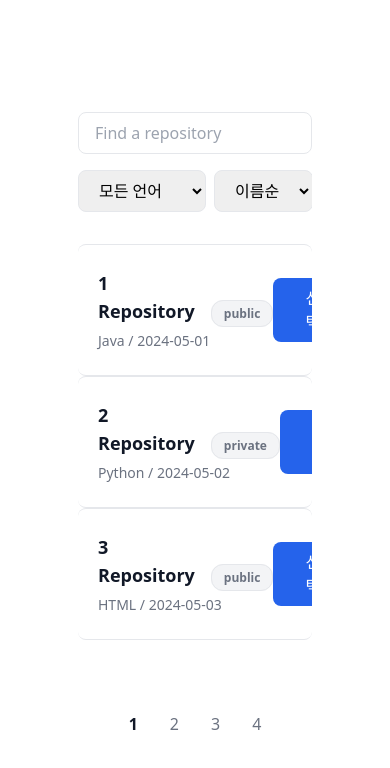
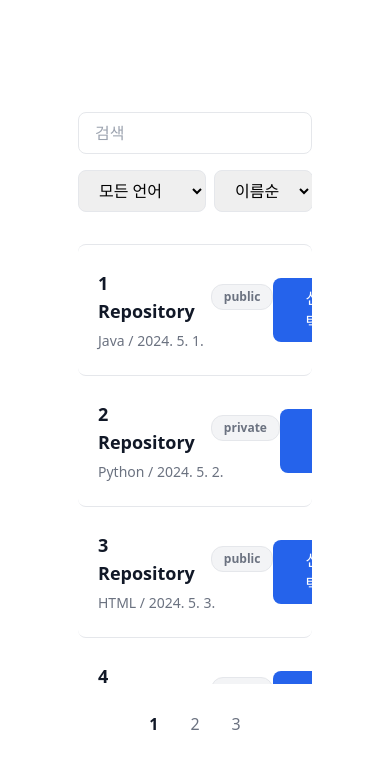
Before and after one commit to roketbangjeongsik/final_project_front, a React (Vite) app: page / in a window 390 px wide. Shown: the top 768 px of the page. Built offline with nearby package versions, Linux system fonts and the light colour scheme.

Commit message:
[refactor] RepositoryList를 GenericItemList 기반으로 리팩토링
- 기존 RepositoryCard, FilterBar를 제거하고 GenericItemList기반 구조로 리팩토링
- UI/로직 분리 및 재사용성 개선

```diff
--- a/src/components/repo/FilterBar.tsx
+++ /dev/null
@@ -1,61 +0,0 @@
-type Props = {
-  search: string;
-  setSearch: (v: string) => void;
-  language: string;
-  setLanguage: (v: string) => void;
-  sort: string;
-  setSort: (v: string) => void;
-  languages: string[];
-};
-
-export const FilterBar = ({
-  search,
-  setSearch,
-  language,
-  setLanguage,
-  sort,
-  setSort,
-  languages,
-}: Props) => {
-  const sorts = [
-    { label: '이름순', value: 'Name' },
-    { label: '최신순', value: 'updated_at' },
-  ];
-
-  return (
-    <div className="flex flex-wrap items-center justify-between my-8 gap-4">
-      <input
-        type="text"
-        value={search}
-        onChange={e => setSearch(e.target.value)}
-        placeholder="Find a repository"
-        className="border border-border rounded-lg focus:border-primary focus:outline-none px-4 py-2 w-full sm:w-1/3"
-      />
-      <div className="flex gap-2">
-        <select
-          value={language}
-          onChange={e => setLanguage(e.target.value)}
-          className="border border-border focus:border-primary focus:outline-none rounded-lg px-4 py-2"
-        >
-          <option value="All">모든 언어</option>
-          {languages.map(lang => (
-            <option key={lang} value={lang}>
-              {lang}
-            </option>
-          ))}
-        </select>
-        <select
-          value={sort}
-          onChange={e => setSort(e.target.value)}
-          className="border border-border focus:border-primary focus:outline-none rounded-lg px-4 py-2"
-        >
-          {sorts.map(s => (
-            <option key={s.value} value={s.value}>
-              {s.label === 'updated_at' ? 'Updated' : s.label}
-            </option>
-          ))}
-        </select>
-      </div>
-    </div>
-  );
-};
--- a/src/components/repo/Pagination.tsx
+++ /dev/null
@@ -1,21 +0,0 @@
-type Props = {
-  totalPages: number;
-  currentPage: number;
-  onPageChange: (page: number) => void;
-};
-
-export const Pagination = ({ totalPages, currentPage, onPageChange }: Props) => (
-  <div className="flex justify-center p-6 space-x-2">
-    {Array.from({ length: totalPages }, (_, i) => i + 1).map(page => (
-      <button
-        key={page}
-        onClick={() => onPageChange(page)}
-        className={`px-3 py-1 rounded ${
-          page === currentPage ? 'font-bold text-text-default' : 'text-text-description'
-        }`}
-      >
-        {page}
-      </button>
-    ))}
-  </div>
-);
--- a/src/components/repo/RepositoryCard.tsx
+++ /dev/null
@@ -1,24 +0,0 @@
-import type { Repository } from '../../types/repository';
-
-type Props = {
-  repo: Repository;
-};
-
-export const RepositoryCard = ({ repo }: Props) => (
-  <div className="flex justify-between items-center px-5 py-6 rounded-lg bg-white border-b border-border first:border-t">
-    <div className="flex flex-col gap-1.5">
-      <h2 className="text-lg font-semibold text-text-default">
-        {repo.name}
-        <span className="text-xs ml-4 px-3 py-1 border rounded-xl bg-surface text-text-description">
-          {repo.visibility}
-        </span>
-      </h2>
-      <p className="text-sm text-text-description">
-        {repo.language} / {repo.updated_at}
-      </p>
-    </div>
-    <button className="bg-primary text-white px-8 py-2 rounded-lg hover:bg-primary-hover transition">
-      선택
-    </button>
-  </div>
-);
--- a/src/components/repo/RepositoryList.tsx
+++ b/src/components/repo/RepositoryList.tsx
@@ -1,90 +1,54 @@
-import { useEffect, useRef, useState } from 'react';
 import type { Repository } from '../../types/repository';
-import { FilterBar } from './FilterBar';
-import { RepositoryCard } from './RepositoryCard';
-import { Pagination } from './Pagination';
+import { GenericItemList } from '../common/GenericItemList';
+import { useState } from 'react';
 
-type Props = { repositories: Repository[] };
+type Props = {
+  repositories: Repository[];
+};
 
 export const RepositoryList = ({ repositories }: Props) => {
-  const [search, setSearch] = useState('');
   const [language, setLanguage] = useState('All');
-  const [sort, setSort] = useState('Name');
-  const [currentPage, setCurrentPage] = useState(1);
-  const [cardsPerPage, setCardsPerPage] = useState(1);
 
-  const containerRef = useRef<HTMLDivElement>(null);
-  const filterRef = useRef<HTMLDivElement>(null);
-  const paginationRef = useRef<HTMLDivElement>(null);
-  const cardRef = useRef<HTMLDivElement>(null);
-
-  // 필터/정렬
   const langs = Array.from(new Set(repositories.map(repo => repo.language).filter(Boolean))).sort();
-  const filtered = repositories
-    .filter(repo => repo.name.toLowerCase().includes(search.toLowerCase()))
-    .filter(repo => (language === 'All' ? true : repo.language === language))
-    .sort((a, b) =>
-      sort === 'Name'
-        ? a.name.localeCompare(b.name, undefined, { numeric: true, sensitivity: 'base' })
-        : new Date(b.updated_at).getTime() - new Date(a.updated_at).getTime()
-    );
-
-  // 카드 개수 계산
-  useEffect(() => {
-    const update = () => {
-      if (!containerRef.current || !filterRef.current || !paginationRef.current || !cardRef.current)
-        return;
-
-      const containerH = containerRef.current.clientHeight;
-      const filterH = filterRef.current.getBoundingClientRect().height;
-      const paginationH = paginationRef.current.getBoundingClientRect().height;
-      const cardH = cardRef.current.getBoundingClientRect().height;
-      const availH = containerH - filterH - paginationH;
-      const count = Math.max(Math.floor(availH / cardH), 1);
-
-      setCardsPerPage(count);
-      setCurrentPage(1);
-    };
-
-    update();
-    window.addEventListener('resize', update);
-    return () => window.removeEventListener('resize', update);
-  }, [search, language, sort, repositories]);
-
-  // 페이지네이션
-  const totalPages = Math.ceil(filtered.length / cardsPerPage);
-  const startIndex = (currentPage - 1) * cardsPerPage;
-  const pageItems = filtered.slice(startIndex, startIndex + cardsPerPage);
 
   return (
-    <div ref={containerRef} className="flex flex-col h-full overflow-hidden">
-      <div ref={filterRef}>
-        <FilterBar
-          search={search}
-          setSearch={setSearch}
-          language={language}
-          setLanguage={setLanguage}
-          sort={sort}
-          setSort={setSort}
-          languages={langs}
-        />
-      </div>
-
-      <div className="flex flex-1 flex-col ">
-        {pageItems.map((repo, idx) => (
-          <div key={repo.id} ref={idx === 0 ? cardRef : undefined}>
-            <RepositoryCard repo={repo} />
-          </div>
-        ))}
-      </div>
-
-      <div ref={paginationRef} className="mt-auto">
-        <Pagination
-          totalPages={totalPages}
-          currentPage={currentPage}
-          onPageChange={setCurrentPage}
-        />
-      </div>
-    </div>
+    <GenericItemList
+      data={repositories}
+      searchBy={repo => repo.name}
+      sortBy={(a, b, sort) =>
+        sort === 'Name'
+          ? a.name.localeCompare(b.name, undefined, { numeric: true, sensitivity: 'base' })
+          : new Date(b.updated_at).getTime() - new Date(a.updated_at).getTime()
+      }
+      renderTitle={repo => repo.name}
+      renderSubtitle={repo =>
+        `${repo.language} / ${new Date(repo.updated_at).toLocaleDateString('ko-KR')}`
+      }
+      extra={repo => (
+        <span className="text-xs px-3 py-1 border rounded-xl bg-surface text-text-description">
+          {repo.visibility}
+        </span>
+      )}
+      onSelect={() => {}} // 동작은 추후 구현 예정
+      sorts={[
+        { label: '이름순', value: 'Name' },
+        { label: '최신순', value: 'updated_at' },
+      ]}
+      extraFilters={
+        <select
+          value={language}
+          onChange={e => setLanguage(e.target.value)}
+          className="border border-border focus:border-primary focus:outline-none rounded-lg px-4 py-2"
+        >
+          <option value="All">모든 언어</option>
+          {langs.map(lang => (
+            <option key={lang} value={lang}>
+              {lang}
+            </option>
+          ))}
+        </select>
+      }
+      filters={[repo => language === 'All' || repo.language === language]}
+    />
   );
 };
```
